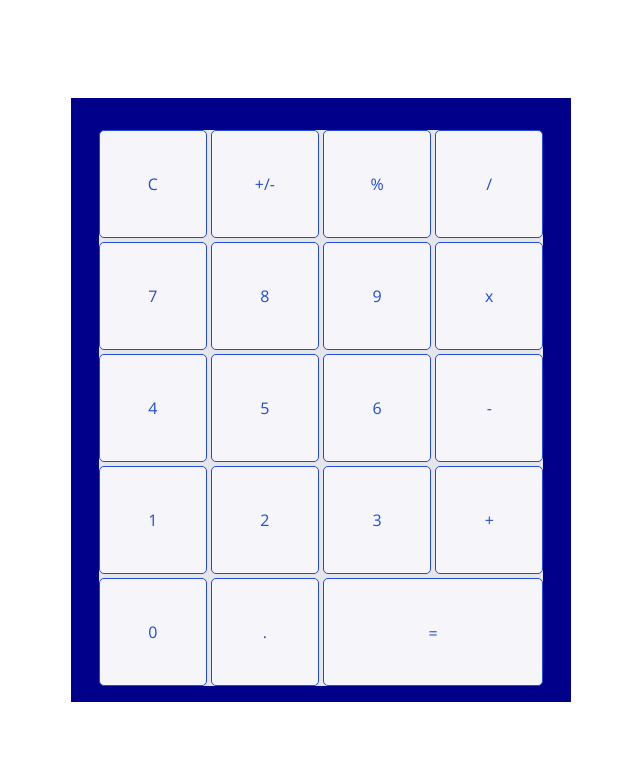
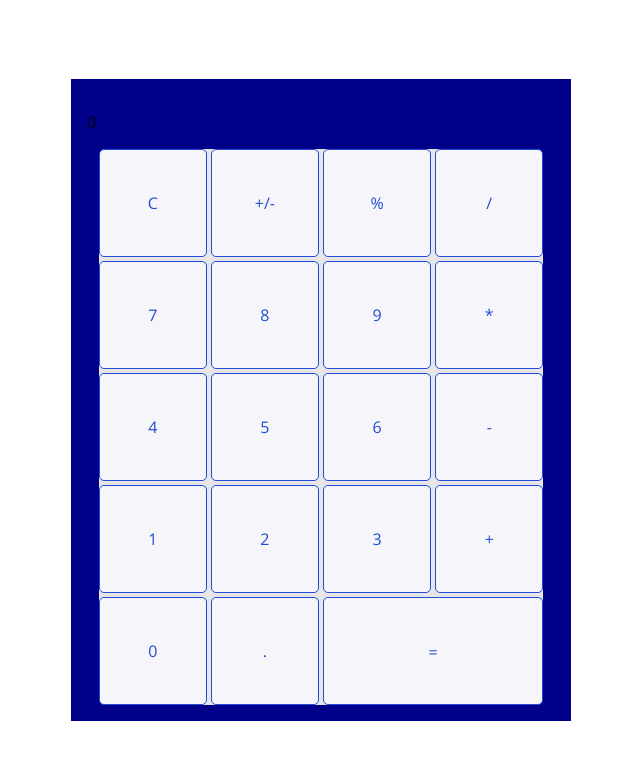
Before and after one commit to Mmackz/calculator, a React (Create React App) app: page / in a window 1280 px wide. Shown: the top 760 px of the page, without its empty margins (319-959 px from the left). Built offline with nearby package versions, Linux system fonts and the light colour scheme.

Commit message:
✨ reducers to deal with digits and operators

```diff
--- a/src/App.js
+++ b/src/App.js
@@ -1,36 +1,19 @@
 import { useReducer } from "react";
-import { evaluate, format } from "mathjs";
 import Buttons from "./components/Buttons/Buttons";
 import Screen from "./components/Screen/Screen";
 import reducer from "./helpers/reducers";
 
-const options = {
-   precision: 9,
-   upperExp: 12
-}
-
 function App() {
    const initialState = {
-      equation: "",
-      answer: "",
-      operator: ""
+      display: "0"
    };
 
-   const state = useReducer(reducer, initialState)
-
-   function evaluateExpression() {
-      const ans = format(evaluate(state.equation), options);
-      console.log(ans);
-   }
-
-   function handlePress(e) {
-      console.log(e.key)
-   }
+   const [state, dispatch] = useReducer(reducer, initialState);
 
    return (
       <main className="main-container">
-         <Screen equation={state.equation} />
-         <Buttons handlePress={handlePress} />
+         <Screen equation={state.display} />
+         <Buttons state={state} dispatch={dispatch} />
       </main>
    );
 }
--- a/src/components/Buttons/Buttons.js
+++ b/src/components/Buttons/Buttons.js
@@ -1,27 +1,52 @@
-import { useEffect } from "react";
+import { useEffect, useRef } from "react";
+import { evaluate, format } from "mathjs";
 import buttons from "../../helpers/buttons";
 
+const options = {
+   precision: 9,
+   upperExp: 12
+};
 
 function Buttons(props) {
+   const { state, dispatch } = props;
+
+   const ref = useRef(state)
+
+   function evaluateExpression() {
+      console.log("evaluating")
+      console.log(ref.current.display);
+      const ans = format(evaluate(ref.current.display), options);
+      console.log(ans);
+   }
+
    useEffect(() => {
-      window.addEventListener("keypress", (e) => {
+      ref.current = state
+   }, [state])
+
+   useEffect(() => {
+      function handleKeypress(e) {
          if (buttons.flat().includes(e.key)) {
-            console.log(e.key)
+            if (e.key === "=") {
+               console.log("calculating...");
+               evaluateExpression()
+            }
+            dispatch({ type: "display", payload: e.key });
          }
-      })
-      return () => window.removeEventListener("keypress", (e) => {
-         if (buttons.flat().includes(e.key)) {
-            console.log(e.key)
-         }
-      })
-   }, [])
+      }
+
+      window.addEventListener("keypress", handleKeypress);
+      return () => window.removeEventListener("keypress", handleKeypress);
+   }, []);
 
    return (
       <section className="button-container">
-         {buttons.flat().map(symbol => <div key={symbol} className="button" >{symbol}</div>)}
+         {buttons.flat().map((symbol) => (
+            <div key={symbol} className="button">
+               {symbol}
+            </div>
+         ))}
       </section>
-
-   )
+   );
 }
 
 export default Buttons;
--- a/src/helpers/buttons.js
+++ b/src/helpers/buttons.js
@@ -1,6 +1,6 @@
 const buttons = [
    ["C", "+/-", "%", "/"],
-   ["7", "8", "9", "x"],
+   ["7", "8", "9", "*"],
    ["4", "5", "6", "-"],
    ["1", "2", "3", "+"],
    ["0", ".", "="]
--- a/src/helpers/reducers.js
+++ b/src/helpers/reducers.js
@@ -1,11 +1,25 @@
 function reducer(state, action) {
    const { type, payload } = action;
 
-   switch (type) {
-      case "equation":
-         return { ...state, [type]: payload };
-      default:
-         return state;
+   if (type === "display") {
+      // if input is a digit
+      if (/\d/.test(payload)) {
+         if (state.display === "0") {
+            return { ...state, [type]: payload };
+         }
+         return { ...state, [type]: state.display + payload };
+         // if input an operator
+      } else if (/[+\-*/]/.test(payload)) {
+         // if equation ends with an operator
+         if (/[+\-*/]$/.test(state.display)) {
+            console.log("gm")
+            return { ...state, [type]: state.display.slice(0, -1) + payload };
+         }
+         return { ...state, [type]: state.display + payload };
+      }
+      return state;
+   } else {
+      return state;
    }
 }
 
```
